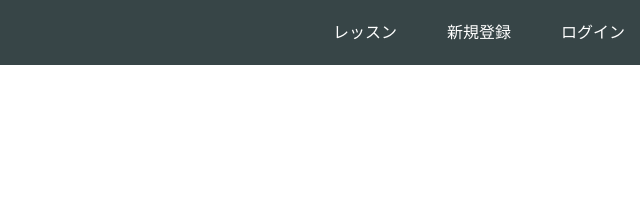
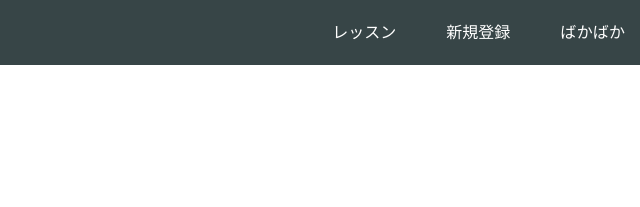
Before and after one commit to akimaru125/akimaru125.github.i, a plain HTML site: page index.html in a window 1280 px wide. Shown: the top 207 px of the page, 640-1280 px from the left. Drawn offline with Linux system fonts and the light colour scheme.

Commit message:
Update index.html

```diff
--- a/index.html
+++ b/index.html
@@ -17,7 +17,7 @@
       <div class="header-right">
         <a href="#">レッスン</a>
         <a href="#">新規登録</a>
-        <a href="#" class="login">ログイン</a>
+        <a href="#" class="login">ばかばか</a>
       </div>
     </div>
   </header>
```
